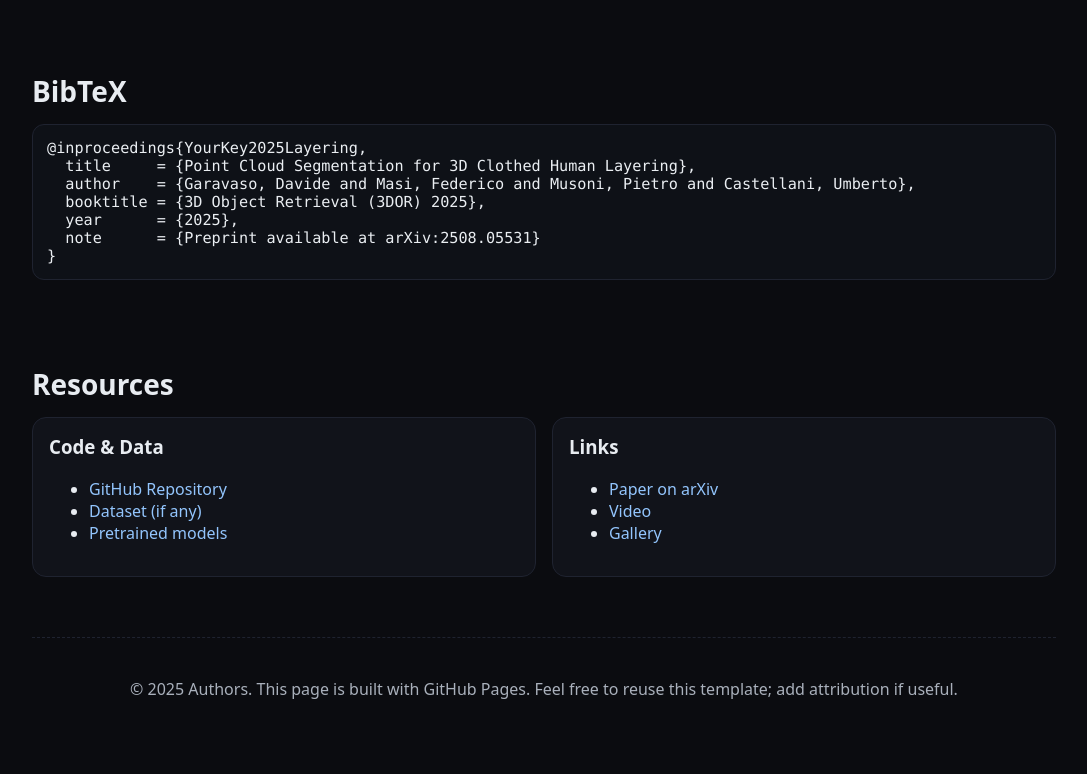
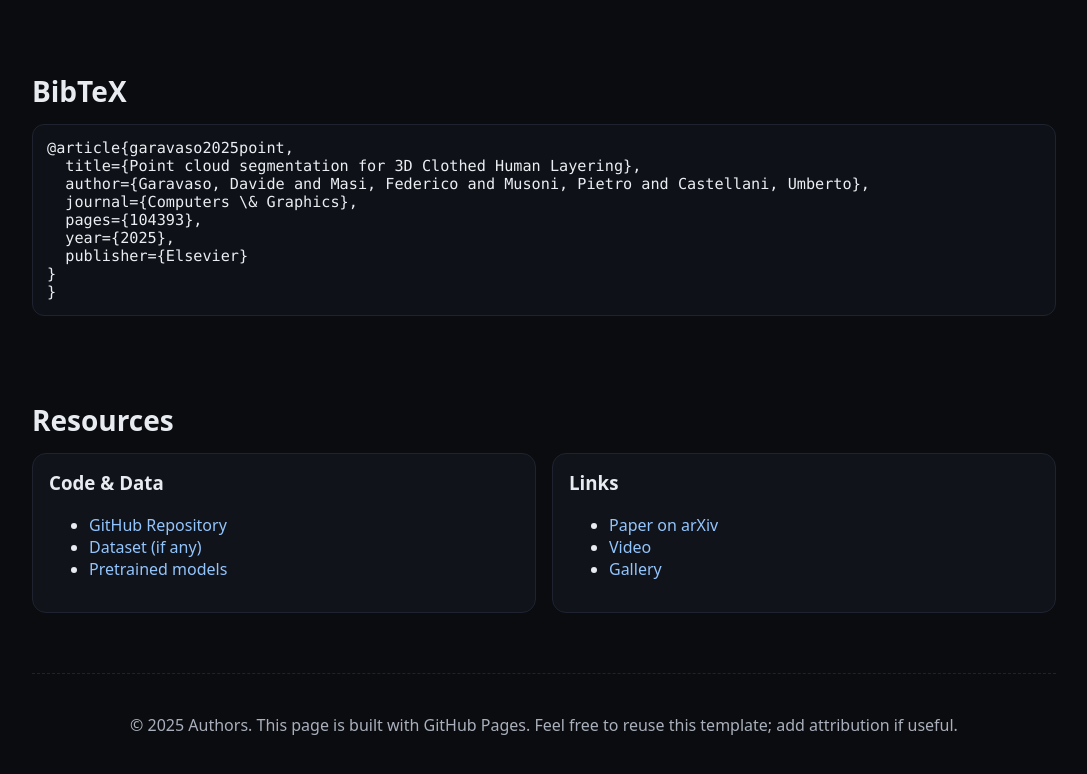
Before and after one commit to davide-gith/Point-cloud-segmentation-for-3D-Clothed-Human-Layering, a plain HTML site: page index.html in a window 1280 px wide. Shown: the part 1994-2768 px from the top of the page, without its empty margins (96-1183 px from the left). Before the commit the page ends 2734 px from the top, so only its background shows below. Drawn offline with Linux system fonts and the light colour scheme.

Commit message:
Update index.html

```diff
--- a/index.html
+++ b/index.html
@@ -136,12 +136,14 @@
 
     <section id="bibtex" class="section">
       <h2>BibTeX</h2>
-      <pre><code>@inproceedings{YourKey2025Layering,
-  title     = {Point Cloud Segmentation for 3D Clothed Human Layering},
-  author    = {Garavaso, Davide and Masi, Federico and Musoni, Pietro and Castellani, Umberto},
-  booktitle = {3D Object Retrieval (3DOR) 2025},
-  year      = {2025},
-  note      = {Preprint available at arXiv:2508.05531}
+      <pre><code>@article{garavaso2025point,
+  title={Point cloud segmentation for 3D Clothed Human Layering},
+  author={Garavaso, Davide and Masi, Federico and Musoni, Pietro and Castellani, Umberto},
+  journal={Computers \& Graphics},
+  pages={104393},
+  year={2025},
+  publisher={Elsevier}
+}
 }</code></pre>
     </section>
 
```
